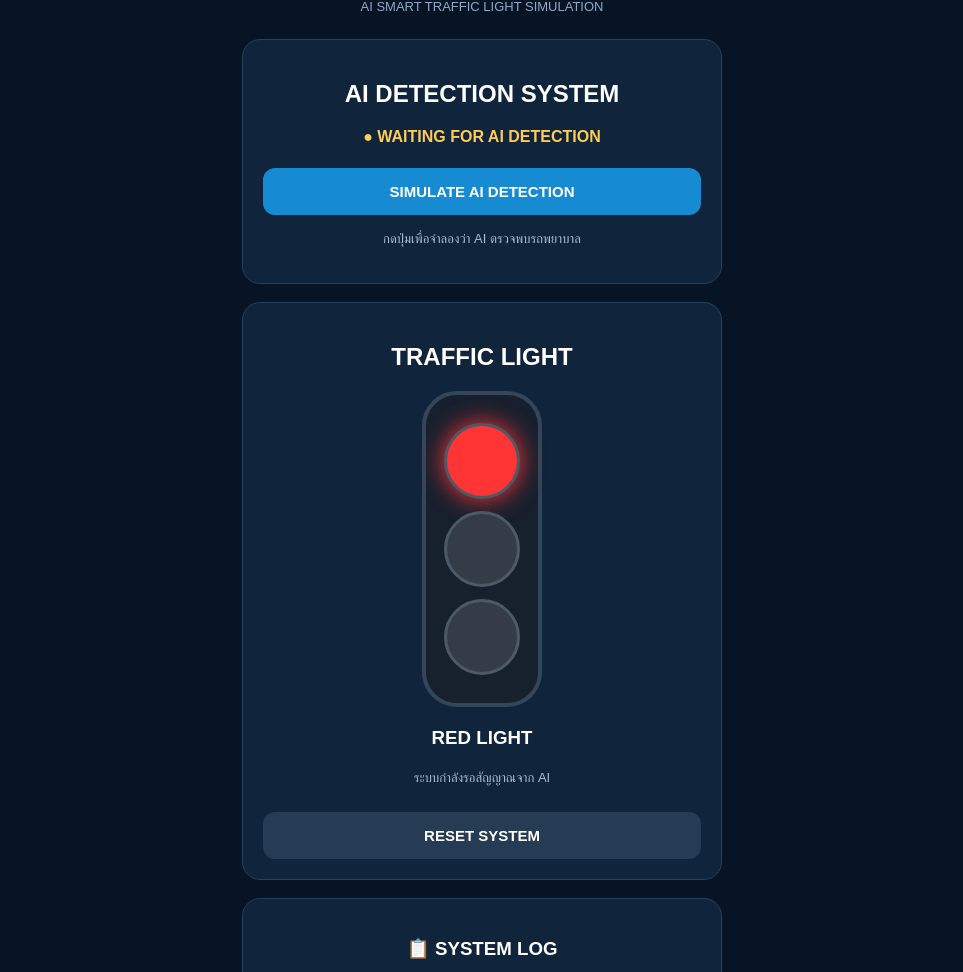
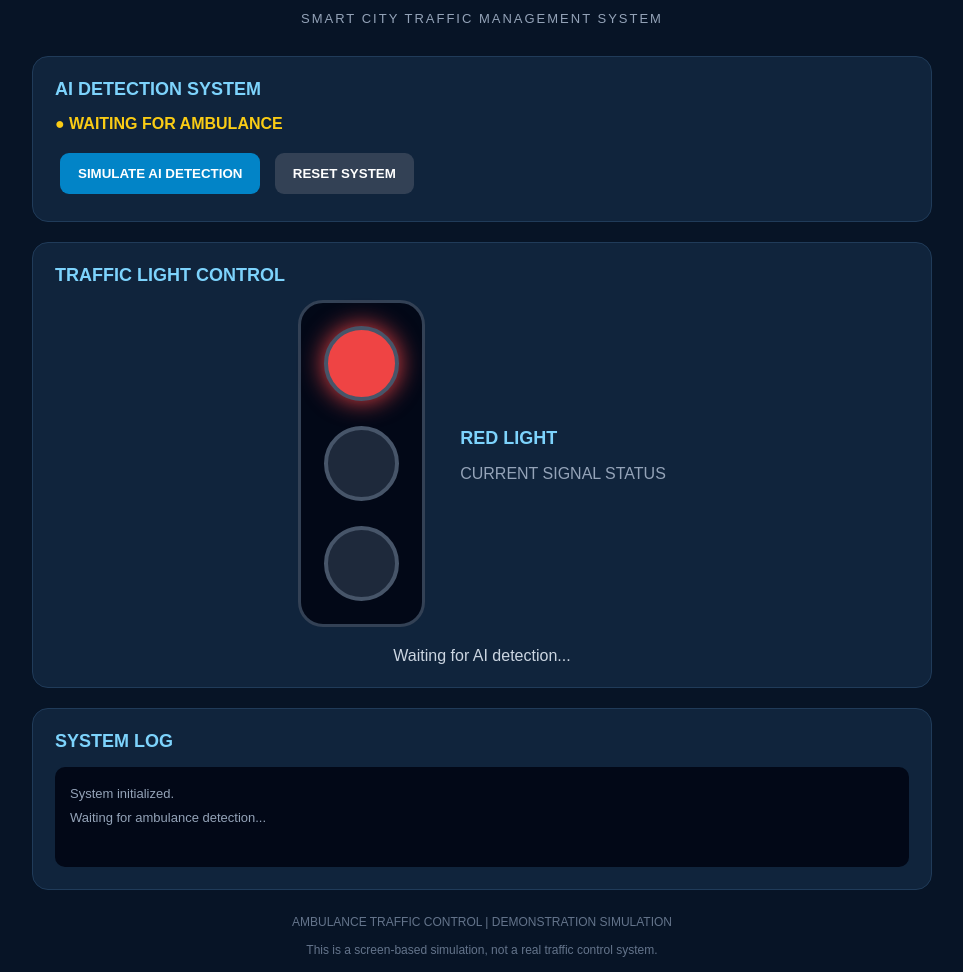
Before and after one commit to afterc1gratt3-pixel/Ambulance-detection, a plain HTML site: page index.html in a window 1280 px wide. Shown: the part 84-1056 px from the top of the page, without its empty margins (158-1121 px from the left). Drawn offline with Linux system fonts and the light colour scheme.

Commit message:
Update index.html

```diff
--- a/index.html
+++ b/index.html
@@ -1,6 +1,5 @@
-
 <!DOCTYPE html>
-<html lang="th">
+<html lang="en">
 <head>
 <meta charset="UTF-8">
 <meta name="viewport" content="width=device-width, initial-scale=1.0">
@@ -13,239 +12,258 @@
 
 body {
   margin: 0;
-  min-height: 100vh;
+  padding: 24px;
   font-family: Arial, sans-serif;
   background: #071426;
   color: white;
-  padding: 24px 16px;
+}
+
+.container {
+  max-width: 900px;
+  margin: auto;
 }
 
 header {
   text-align: center;
-  margin-bottom: 25px;
+  margin-bottom: 30px;
 }
 
 header h1 {
-  color: #55c9ff;
-  font-size: 25px;
-  margin-bottom: 8px;
+  color: #38bdf8;
+  font-size: 28px;
 }
 
-header p {
-  color: #91a9c5;
+.subtitle {
+  color: #94a3b8;
   font-size: 13px;
-}
-
-.dashboard {
-  max-width: 480px;
-  margin: auto;
+  letter-spacing: 2px;
 }
 
 .panel {
   background: #10243c;
-  border: 1px solid #24415e;
-  border-radius: 18px;
-  padding: 20px;
-  margin-bottom: 18px;
-  text-align: center;
+  border: 1px solid #203b59;
+  border-radius: 16px;
+  padding: 22px;
+  margin-bottom: 20px;
+}
+
+h2 {
+  font-size: 18px;
+  color: #7dd3fc;
+  margin-top: 0;
 }
 
 .status {
-  color: #ffcc55;
+  color: #facc15;
+  margin: 15px 0;
   font-weight: bold;
-  margin: 12px 0;
+}
+
+button {
+  border: none;
+  border-radius: 9px;
+  padding: 13px 18px;
+  font-weight: bold;
+  cursor: pointer;
+  margin: 5px;
+}
+
+.detect-btn {
+  background: #0284c7;
+  color: white;
+}
+
+.reset-btn {
+  background: #334155;
+  color: white;
+}
+
+button:active {
+  transform: scale(0.97);
+}
+
+.traffic-area {
+  display: flex;
+  justify-content: center;
+  align-items: center;
+  gap: 35px;
+  flex-wrap: wrap;
 }
 
 .traffic-light {
-  background: #17202d;
-  border: 4px solid #34465a;
-  border-radius: 35px;
-  width: 120px;
-  padding: 16px;
-  margin: 20px auto;
+  background: #020817;
+  border: 3px solid #334155;
+  border-radius: 25px;
+  padding: 18px;
+  display: flex;
+  flex-direction: column;
+  gap: 15px;
 }
 
 .light {
-  width: 76px;
-  height: 76px;
+  width: 75px;
+  height: 75px;
   border-radius: 50%;
-  margin: 12px auto;
-  background: #343c47;
-  border: 3px solid #4c5a68;
+  border: 4px solid #475569;
+  background: #1e293b;
   cursor: pointer;
   transition: 0.2s;
 }
 
-.light.active.red {
-  background: #ff3434;
-  box-shadow: 0 0 25px #ff3434;
+.light.red.active {
+  background: #ef4444;
+  box-shadow: 0 0 25px #ef4444;
 }
 
-.light.active.yellow {
-  background: #ffd43b;
-  box-shadow: 0 0 25px #ffd43b;
+.light.yellow.active {
+  background: #facc15;
+  box-shadow: 0 0 25px #facc15;
 }
 
-.light.active.green {
-  background: #20dc79;
-  box-shadow: 0 0 25px #20dc79;
+.light.green.active {
+  background: #22c55e;
+  box-shadow: 0 0 25px #22c55e;
 }
 
-button {
-  width: 100%;
-  border: none;
-  border-radius: 12px;
-  padding: 15px;
-  margin-top: 10px;
-  font-size: 15px;
-  font-weight: bold;
-  cursor: pointer;
-}
-
-.detect {
-  background: #168bd2;
-  color: white;
-}
-
-.reset {
-  background: #263b54;
-  color: white;
-}
-
-.hint {
-  color: #a9bfd8;
-  font-size: 13px;
-  line-height: 1.7;
+.instruction {
+  text-align: center;
+  color: #cbd5e1;
+  margin-top: 20px;
 }
 
 .log {
-  text-align: left;
-  color: #a9bfd8;
+  background: #020817;
+  border-radius: 10px;
+  padding: 15px;
+  min-height: 100px;
+  max-height: 180px;
+  overflow-y: auto;
+  color: #94a3b8;
   font-size: 13px;
   line-height: 1.8;
-  min-height: 45px;
-  overflow-wrap: anywhere;
 }
 
-footer {
+.footer {
   text-align: center;
-  color: #627b98;
-  font-size: 11px;
+  color: #64748b;
+  font-size: 12px;
   margin-top: 25px;
+}
+
+@media (max-width: 500px) {
+  body {
+    padding: 14px;
+  }
+
+  header h1 {
+    font-size: 22px;
+  }
+
+  .light {
+    width: 65px;
+    height: 65px;
+  }
 }
 </style>
 </head>
 
 <body>
+<div class="container">
 
 <header>
-  <h1>🚑 AMBULANCE CONTROL</h1>
-  <p>AI SMART TRAFFIC LIGHT SIMULATION</p>
+  <h1>🚑 AMBULANCE TRAFFIC CONTROL</h1>
+  <div class="subtitle">SMART CITY TRAFFIC MANAGEMENT SYSTEM</div>
 </header>
-
-<main class="dashboard">
 
 <section class="panel">
   <h2>AI DETECTION SYSTEM</h2>
-    <div class="status" id="aiStatus">
-      ● WAITING FOR AI DETECTION
+
+  <div id="aiStatus" class="status">
+    ● WAITING FOR AMBULANCE
   </div>
 
-    <button class="detect" onclick="detectAmbulance()">
+  <button class="detect-btn" onclick="detectAmbulance()">
     SIMULATE AI DETECTION
   </button>
 
-    <p class="hint">
-      กดปุ่มเพื่อจำลองว่า AI ตรวจพบรถพยาบาล
-    </p>
-  </section>
-
-  <section class="panel">
-    <h2>TRAFFIC LIGHT</h2>
-
-    <div class="traffic-light">
-      <div class="light active red"
-           id="red"
-           onclick="changeLight('red')"></div>
-
-      <div class="light"
-           id="yellow"
-           onclick="changeLight('yellow')"></div>
-
-      <div class="light"
-           id="green"
-           onclick="changeLight('green')"></div>
-    </div>
-
-    <h3 id="lightStatus">RED LIGHT</h3>
-
-    <p class="hint" id="instruction">
-      ระบบกำลังรอสัญญาณจาก AI
-    </p>
-
-    <button class="reset" onclick="resetSystem()">
+  <button class="reset-btn" onclick="resetSystem()">
     RESET SYSTEM
   </button>
 </section>
 
 <section class="panel">
-    <h3>📋 SYSTEM LOG</h3>
-    <div class="log" id="log">
-      System started.<br>
-      Traffic light: RED.
+  <h2>TRAFFIC LIGHT CONTROL</h2>
+
+  <div class="traffic-area">
+    <div class="traffic-light">
+      <button id="red" class="light red active"
+        onclick="changeLight('red')" aria-label="Red light"></button>
+
+      <button id="yellow" class="light yellow"
+        onclick="changeLight('yellow')" aria-label="Yellow light"></button>
+
+      <button id="green" class="light green"
+        onclick="changeLight('green')" aria-label="Green light"></button>
+    </div>
+
+    <div>
+      <h2 id="lightStatus">RED LIGHT</h2>
+      <p style="color:#94a3b8">CURRENT SIGNAL STATUS</p>
+    </div>
+  </div>
+
+  <div id="instruction" class="instruction">
+    Waiting for AI detection...
   </div>
 </section>
 
-</main>
+<section class="panel">
+  <h2>SYSTEM LOG</h2>
+  <div id="systemLog" class="log">
+    System initialized.<br>
+    Waiting for ambulance detection...
+  </div>
+</section>
 
-<footer>
-  AMBULANCE TRAFFIC CONTROL PROJECT
-  <br>SIMULATION ONLY
-</footer>
+<div class="footer">
+  AMBULANCE TRAFFIC CONTROL | DEMONSTRATION SIMULATION
+  <br><br>
+  This is a screen-based simulation, not a real traffic control system.
+</div>
+
+</div>
 
 <script>
 let currentLight = "red";
 let detected = false;
 
 function addLog(message) {
-  const log = document.getElementById("log");
-  const time = new Date().toLocaleTimeString("th-TH");
+  const log = document.getElementById("systemLog");
+  const time = new Date().toLocaleTimeString();
 
-  log.innerHTML =
-    time + " - " + message + "<br>" + log.innerHTML;
+  log.innerHTML += "<br>[" + time + "] " + message;
+  log.scrollTop = log.scrollHeight;
 }
 
 function detectAmbulance() {
   detected = true;
 
   document.getElementById("aiStatus").textContent =
-    "⚠ AMBULANCE DETECTED!";
+    "● AMBULANCE DETECTED (SIMULATION)";
 
-  document.getElementById("aiStatus").style.color =
-    "#ffd43b";
+  document.getElementById("aiStatus").style.color = "#22c55e";
 
   document.getElementById("instruction").textContent =
-    "พบรถพยาบาลแล้ว! แตะไฟแดงเพื่อเริ่มเปลี่ยนสถานะ";
+    "Detection simulated. You can now select any traffic light.";
 
-  addLog("AI detected an ambulance.");
+  addLog("Ambulance detection simulated.");
 }
 
 function changeLight(color) {
   if (!detected) {
     document.getElementById("instruction").textContent =
-      "กรุณารอ AI ตรวจพบรถพยาบาลก่อน";
-    return;
-  }
+      "Please simulate AI detection first.";
 
-  const next = {
-    red: "yellow",
-    yellow: "green",
-    green: "green"
-  };
-
-  if (color !== next[currentLight]) {
-    document.getElementById("instruction").textContent =
-      "กรุณาแตะไฟตามลำดับ แดง → เหลือง → เขียว";
     return;
   }
 
@@ -261,21 +279,14 @@ function changeLight(color) {
     color.toUpperCase() + " LIGHT";
 
   document.getElementById("instruction").textContent =
-    color === "green"
-      ? "GREEN LIGHT ACTIVATED"
-      : "แตะไฟสีเหลืองเพื่อเปลี่ยนเป็นไฟเขียว";
+    color.toUpperCase() + " LIGHT ACTIVATED";
 
   addLog("Traffic light changed to " + color.toUpperCase() + ".");
-
-  if (color === "green") {
-    document.getElementById("instruction").textContent =
-      "การจำลองเปลี่ยนเป็นไฟเขียวสำเร็จ";
-  }
 }
 
 function resetSystem() {
+  detected = false;
   currentLight = "red";
-  detected = false;
 
   document.querySelectorAll(".light").forEach(light => {
     light.classList.remove("active");
@@ -284,18 +295,17 @@ function resetSystem() {
   document.getElementById("red").classList.add("active");
 
   document.getElementById("aiStatus").textContent =
-    "● WAITING FOR AI DETECTION";
+    "● WAITING FOR AMBULANCE";
 
-  document.getElementById("aiStatus").style.color =
-    "#ffcc55";
+  document.getElementById("aiStatus").style.color = "#facc15";
 
   document.getElementById("lightStatus").textContent =
     "RED LIGHT";
 
   document.getElementById("instruction").textContent =
-    "ระบบกำลังรอสัญญาณจาก AI";
+    "Waiting for AI detection...";
 
-  addLog("System reset. Traffic light: RED.");
+  addLog("System reset. Waiting for detection.");
 }
 </script>
 
```
Lines whose indentation alone changed are shown as unchanged.
